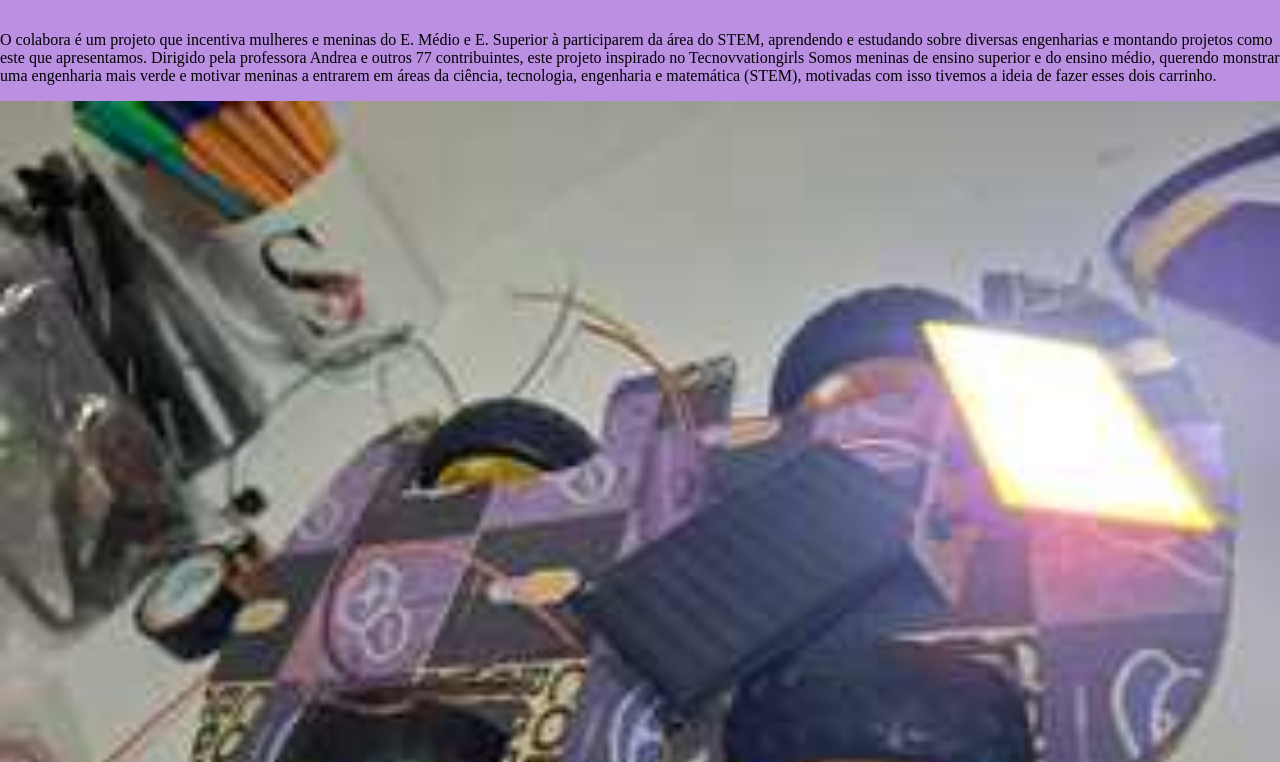
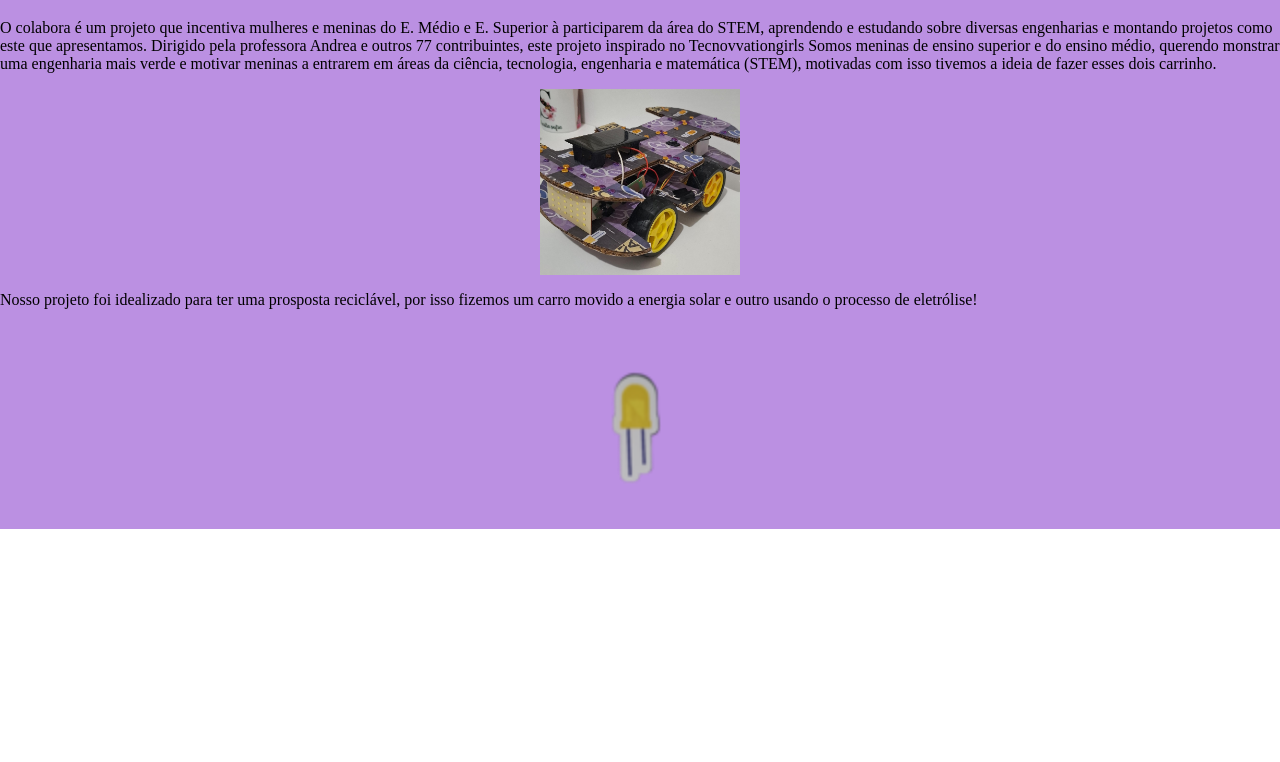
Before and after one commit to msofiaf/Carrinho-do-Amanh-, a plain HTML site: page index.html in a window 1280 px wide. Shown: the part 146-908 px from the top of the page. After the commit the page ends 800 px from the top, so only its background shows below. Drawn offline with Linux system fonts and the light colour scheme.

Commit message:
Atualização 1

```diff
--- a/index.html
+++ b/index.html
@@ -19,10 +19,10 @@
     <div class="text">
         <h3> O projeto colabora: </h3>
         <p> O colabora é um projeto que incentiva mulheres e meninas do E. Médio e E. Superior à participarem da área do STEM, aprendendo e estudando sobre diversas engenharias e montando projetos como este que apresentamos. Dirigido pela professora Andrea e outros 77 contribuintes, este projeto inspirado no Tecnovvationgirls  Somos meninas de ensino superior e do ensino médio, querendo monstrar uma engenharia mais verde e motivar meninas a entrarem em áreas da ciência, tecnologia, engenharia e matemática (STEM), motivadas com isso tivemos a ideia de fazer esses dois carrinho.</p>
-        <img src="./imagens/carrinho.jpg"/>
+        <img src="./imagens/carro.novo.jpg"/>
         <p> Nosso projeto foi idealizado para ter uma prosposta reciclável, por isso fizemos um carro movido a energia solar e outro usando o processo de eletrólise!</p>
+        <img src="./imagens/led2.png"/>
     </div >
-        <img src=""/>
     </section>
 </body>
 </html>
--- a/style.css
+++ b/style.css
@@ -44,6 +44,16 @@ body{
     justify-content: center;
 }
 
+img {
+    margin:auto;
+    width: 200px;
+    }
+
+.image-led2 {
+    width: 100px;
+    margin: auto;
+}
+
 button{
     padding:10px 20px;
     border: none;
```
Also changed, not shown: imagens/carro.novo.jpg (added), imagens/carro1.jpg (added), imagens/led3.png (added).
